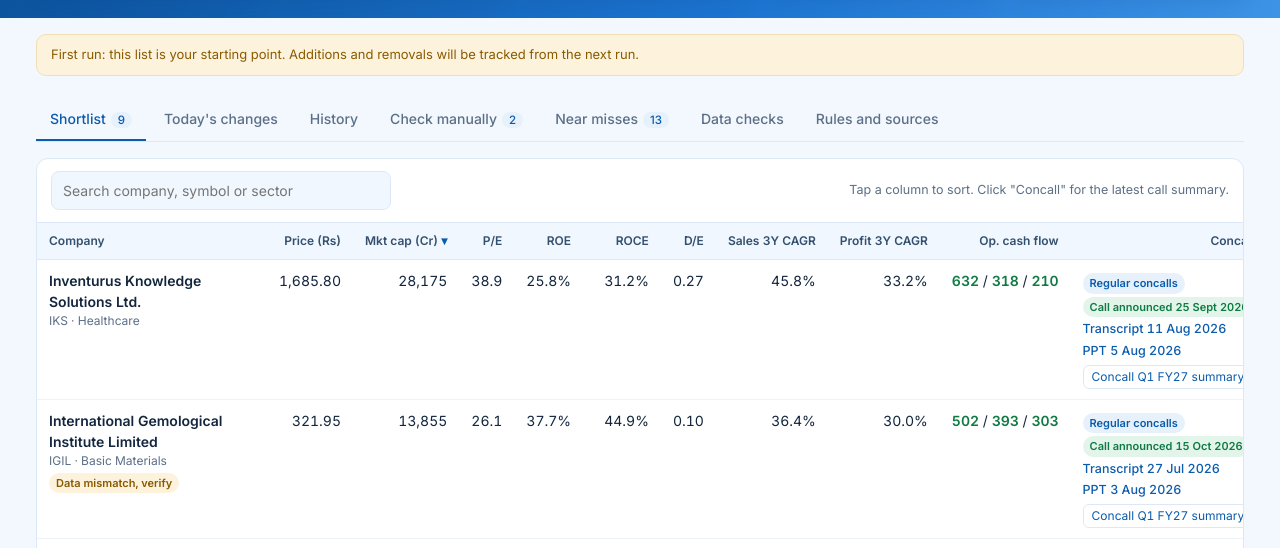
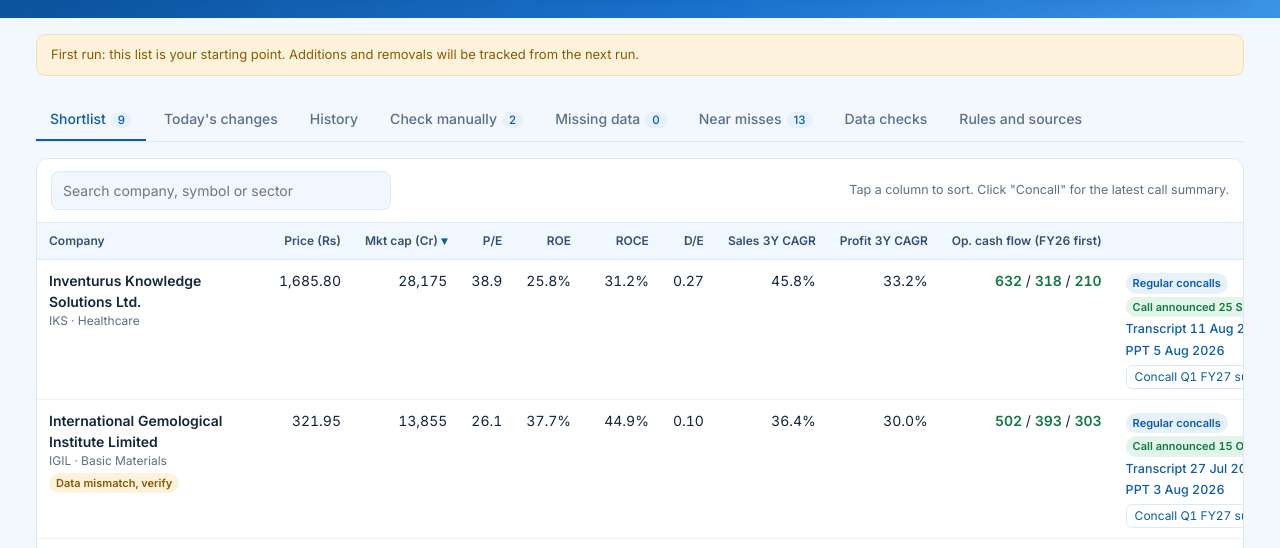
Before and after one commit to Paltrivedi04/stock-screener, a plain HTML site: page docs/index.html in a window 1280 px wide. Shown: the part 184-732 px from the top of the page. Drawn offline with Linux system fonts and the light colour scheme.

Commit message:
Update index.html

```diff
--- a/docs/index.html
+++ b/docs/index.html
@@ -119,6 +119,7 @@ footer{color:var(--muted);font-size:12px;text-align:center;padding:26px 16px 36p
     <button data-t="changes">Today's changes</button>
     <button data-t="history">History</button>
     <button data-t="manual">Check manually<span class="n" id="n-man">0</span></button>
+    <button data-t="missing">Missing data<span class="n" id="n-miss">0</span></button>
     <button data-t="near">Near misses<span class="n" id="n-near">0</span></button>
     <button data-t="checks">Data checks</button>
     <button data-t="rules">Rules and sources</button>
@@ -134,6 +135,7 @@ footer{color:var(--muted);font-size:12px;text-align:center;padding:26px 16px 36p
   <section id="t-changes" class="panel hide"></section>
   <section id="t-history" class="panel hide"></section>
   <section id="t-manual" class="panel hide"></section>
+  <section id="t-missing" class="panel hide"></section>
   <section id="t-near" class="panel hide"></section>
   <section id="t-checks" class="panel hide"></section>
   <section id="t-rules" class="hide"></section>
@@ -161,7 +163,7 @@ const COLS = [
   {k: "de", t: "D/E"},
   {k: "sales_cagr_3y", t: "Sales 3Y CAGR"},
   {k: "profit_cagr_3y", t: "Profit 3Y CAGR"},
-  {k: "ocf", t: "Op. cash flow"},
+  {k: "ocf", t: "Op. cash flow (FY26 first)"},
   {k: "concall", t: "Concall / PPT"},
   {k: "first_seen", t: "In list since"},
 ];
@@ -247,6 +249,14 @@ function renderOthers() {
   $("#t-manual").innerHTML = `<div class="box hint">These companies pass the main screen, but a number needed for the other rules is missing or can't be measured. They are not in the shortlist, so please check them yourself.</div>` +
     listBlock(DATA.manual, "", "Nothing to check manually today.", x => x.reason);
 
+  const mr = DATA.missing_returns || [];
+  $("#t-missing").innerHTML = `<div class="box hint">These companies are in your market cap range and pass every rule that can be checked (not a bank/NBFC, and ROE/ROCE/D/E where available), but InvestSights has no figure for ROE or ROCE. Recent IPOs often land here. Open each on Screener.in and check the missing numbers yourself.</div>` +
+    (mr.length ? `<div class="tablewrap"><table><thead><tr><th>Company</th><th>Price (Rs)</th><th>Mkt cap (Cr)</th><th>P/E</th><th>ROE</th><th>ROCE</th><th>D/E</th><th style="text-align:left">Missing</th></tr></thead><tbody>` +
+      mr.map(x => `<tr class="row"><td class="co"><a class="nm" href="${esc(x.screener_url)}" target="_blank" rel="noopener">${esc(x.name)}</a><div class="sy">${esc(x.symbol)} · ${esc(x.sector || "")}</div>${x.new ? '<span class="tag t-new">New today</span>' : ""}</td>
+        <td>${num(x.price, 2)}</td><td>${num(x.market_cap, 0)}</td><td>${num(x.pe, 1)}</td><td>${pct(x.roe)}</td><td>${pct(x.roce)}</td><td>${num(x.de, 2)}</td>
+        <td style="text-align:left"><span class="tag t-warn">${esc(x.missing)}</span></td></tr>`).join("") + "</tbody></table></div>"
+      : '<div class="empty">No companies with missing data today.</div>');
+
   $("#t-near").innerHTML = `<div class="box hint">These companies pass the main screen but fail one of the detailed rules. Useful to watch, as they may enter the list later.</div>` +
     listBlock(DATA.near_misses, "", "No near misses today.", x => x.reason);
 
@@ -262,7 +272,7 @@ function renderOthers() {
 
   const src = Object.entries(DATA.sources).map(([k, v]) => `<div class="src"><span class="dot" style="background:${v.ok ? "var(--green)" : "var(--red)"}"></span><div><b>${esc(k)}</b><div class="hint">${esc(v.detail)}</div></div></div>`).join("");
   $("#t-rules").innerHTML = `<div class="grid2"><div class="panel box"><h3>Screening rules</h3><ol>${DATA.rules.map(r => `<li>${esc(r)}</li>`).join("")}</ol>
-     <p class="hint" style="margin-top:12px">Rules 1 to 6 and sales growth are screened on InvestSights across the whole market. Debt to Equity, profit growth and cash flow are then checked company by company from their annual statements.</p></div>
+     <p class="hint" style="margin-top:12px">Market cap, ROE and ROCE are screened on InvestSights across the whole market. Debt to Equity and operating cash flow are then checked company by company. Sales and profit growth are shown for information only.</p></div>
      <div class="panel box"><h3>Data sources today</h3>${src}
      <p class="hint" style="margin-top:12px">Stage 1 screen: ${DATA.counts.stage1} companies. Final shortlist: ${DATA.counts.shortlist}.</p></div></div>`;
 }
@@ -275,11 +285,11 @@ function render() {
   $("#k-rem").textContent = d.baseline ? "-" : d.changes.removed.length;
   $("#k-man").textContent = d.manual.length;
   $("#k-health").textContent = d.data_checks.health_pct == null ? "-" : d.data_checks.health_pct + "%";
-  $("#n-list").textContent = d.shortlist.length; $("#n-man").textContent = d.manual.length; $("#n-near").textContent = d.near_misses.length;
+  $("#n-list").textContent = d.shortlist.length; $("#n-man").textContent = d.manual.length; $("#n-miss").textContent = (d.missing_returns || []).length; $("#n-near").textContent = d.near_misses.length;
   const bad = Object.entries(d.sources).filter(([, v]) => !v.ok).map(([k]) => k);
   const age = (Date.now() - new Date(d.run_date + "T18:00:00+05:30")) / 864e5;
   let msg = [];
-  if (d.baseline) msg.push("First run: this list is your starting point. Additions and removals will be tracked from the next run.");
+  if (d.baseline) msg.push(d.rules_changed ? "Your screening rules changed, so this list is the new starting point. Additions and removals will be tracked from the next run." : "First run: this list is your starting point. Additions and removals will be tracked from the next run.");
   if (bad.length) msg.push(`Some sources didn't respond today (${bad.join(", ")}). The list still used every source that worked.`);
   if (age > 4) msg.push("This data is more than 4 days old. The daily update may have stopped; check the Actions tab on GitHub.");
   $("#banner").innerHTML = msg.length ? `<div class="banner">${msg.map(esc).join("<br>")}</div>` : "";
```
